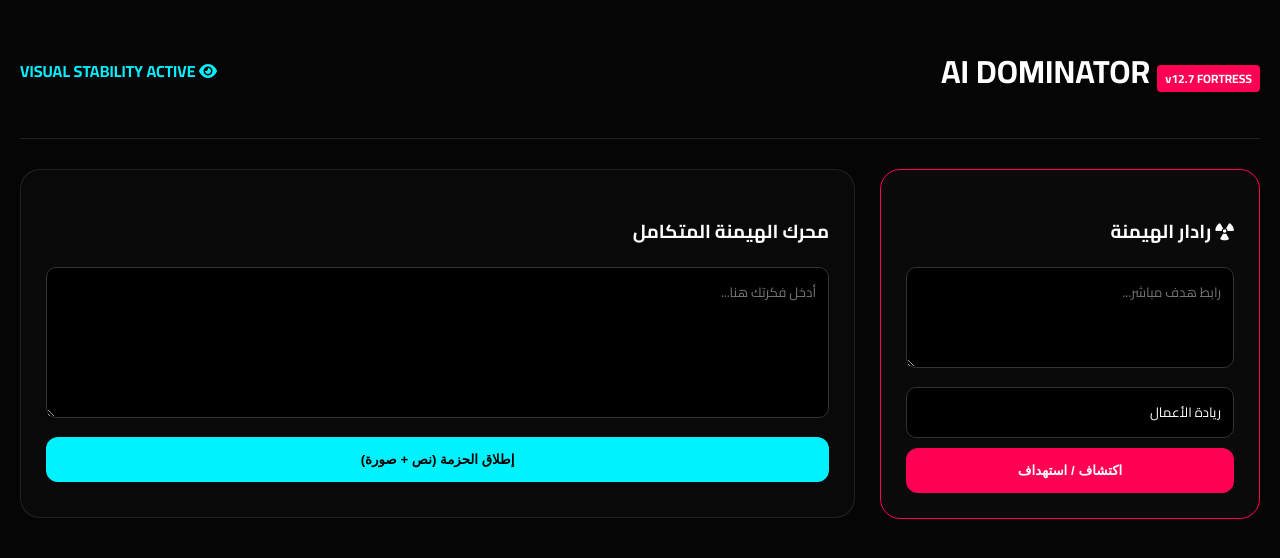
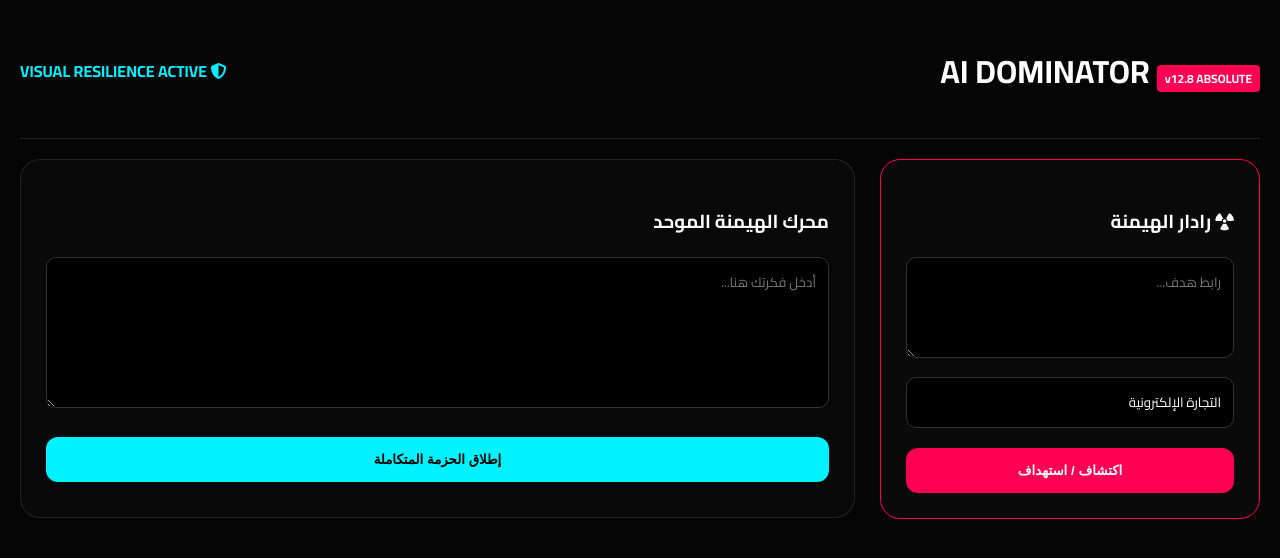
Before and after one commit to alqaed2/Dominator, a Flask app: page / in a window 1280 px wide. Shown: the top 558 px of the page. Run offline with Flask 3, Linux system fonts and the light colour scheme.

Commit message:
Update index.html

```diff
--- a/templates/index.html
+++ b/templates/index.html
@@ -2,7 +2,7 @@
 <html lang="ar" dir="rtl">
 <head>
     <meta charset="UTF-8">
-    <title>AI DOMINATOR | v12.7 FORTRESS</title>
+    <title>AI DOMINATOR | v12.8 ABSOLUTE</title>
     <link href="https://fonts.googleapis.com/css2?family=Cairo:wght@400;700;900&display=swap" rel="stylesheet">
     <link href="https://cdnjs.cloudflare.com/ajax/libs/font-awesome/6.4.0/css/all.min.css" rel="stylesheet">
     <style>
@@ -11,31 +11,28 @@
         .cyber-card { background: rgba(255,255,255,0.02); border: 1px solid rgba(255,255,255,0.1); border-radius: 20px; padding: 25px; margin-bottom: 20px; }
         .dashboard-grid { display: grid; grid-template-columns: 380px 1fr; gap: 25px; }
         .output-wrapper { display: grid; grid-template-columns: 1fr 400px; gap: 20px; }
-        .cyber-btn { width: 100%; padding: 15px; border: none; border-radius: 12px; background: var(--neon-blue); color: #000; font-weight: 900; cursor: pointer; transition: 0.3s; }
+        .image-vault { border: 2px solid var(--neon-blue); border-radius: 20px; overflow: hidden; background: #000; height: 450px; display: flex; align-items: center; justify-content: center; position: relative; cursor: pointer; }
+        .image-vault img { width: 100%; height: 100%; object-fit: cover; }
+        .cyber-btn { width: 100%; padding: 15px; border: none; border-radius: 12px; background: var(--neon-blue); color: #000; font-weight: 900; cursor: pointer; transition: 0.3s; margin-top: 10px; }
         .tab-btn { padding: 12px 25px; background: #111; border: 1px solid #333; color: #888; cursor: pointer; border-radius: 12px 12px 0 0; }
         .tab-btn.active { background: var(--neon-blue); color: #000; }
-        .tab-content { display: none; background: rgba(255,255,255,0.02); border: 1px solid rgba(255,255,255,0.1); padding: 30px; line-height: 1.8; border-radius: 0 15px 15px 15px; position: relative; }
+        .tab-content { display: none; background: rgba(255,255,255,0.02); border: 1px solid rgba(255,255,255,0.1); padding: 30px; border-radius: 0 15px 15px 15px; }
         .tab-content.active { display: block; }
-        .image-vault { border: 2px solid var(--neon-blue); border-radius: 20px; overflow: hidden; background: #000; height: 450px; display: flex; align-items: center; justify-content: center; position: relative; }
-        .image-vault img { width: 100%; height: 100%; object-fit: cover; }
-        .copy-btn { position: absolute; top: 20px; left: 20px; background: var(--neon-red); color: #fff; border: none; padding: 8px 15px; border-radius: 8px; cursor: pointer; font-weight: 700; }
-        .modal { position: fixed; top: 0; left: 0; width: 100%; height: 100%; background: rgba(0,0,0,0.98); display: none; align-items: center; justify-content: center; z-index: 10000; backdrop-filter: blur(15px); }
-        .modal-content { width: 90%; max-width: 950px; background: #080808; border: 1px solid var(--neon-blue); padding: 40px; border-radius: 25px; max-height: 85vh; overflow-y: auto; }
         textarea, input { width: 100%; background: #000; border: 1px solid #333; color: #fff; padding: 12px; border-radius: 10px; margin-bottom: 10px; box-sizing: border-box; font-family: inherit; }
     </style>
 </head>
 <body>
-    <header style="display:flex; justify-content:space-between; align-items:center; margin-bottom:30px; border-bottom:1px solid #222; padding-bottom:15px;">
-        <h1>AI DOMINATOR <span style="background:var(--neon-red); padding:2px 8px; border-radius:4px; font-size:12px;">v12.7 FORTRESS</span></h1>
-        <div style="color:var(--neon-blue); font-weight:700;"><i class="fas fa-eye"></i> VISUAL STABILITY ACTIVE</div>
+    <header style="display:flex; justify-content:space-between; align-items:center; border-bottom:1px solid #222; padding-bottom:15px; margin-bottom:20px;">
+        <h1>AI DOMINATOR <span style="background:var(--neon-red); padding:2px 8px; border-radius:4px; font-size:12px;">v12.8 ABSOLUTE</span></h1>
+        <div style="color:var(--neon-blue); font-weight:700;"><i class="fas fa-shield-alt"></i> VISUAL RESILIENCE ACTIVE</div>
     </header>
 
     <div class="dashboard-grid">
         <div class="sidebar">
             <div class="cyber-card" style="border:1px solid var(--neon-red);">
                 <h3><i class="fas fa-radiation"></i> رادار الهيمنة</h3>
-                <textarea id="targetData" rows="3" placeholder="رابط هدف مباشر..."></textarea>
-                <input id="niche" value="ريادة الأعمال">
+                <textarea id="targetData" rows="3" placeholder="رابط هدف..."></textarea>
+                <input id="niche" value="التجارة الإلكترونية">
                 <button onclick="triggerDiscovery()" id="discoverBtn" class="cyber-btn" style="background:var(--neon-red); color:#fff;">اكتشاف / استهداف</button>
                 <div id="goldSuggestions"></div>
             </div>
@@ -43,9 +40,9 @@
 
         <div class="main-content">
             <div class="cyber-card">
-                <h3>محرك الهيمنة المتكامل</h3>
+                <h3>محرك الهيمنة الموحد</h3>
                 <textarea id="inputText" rows="5" placeholder="أدخل فكرتك هنا..."></textarea>
-                <button id="generateBtn" onclick="startDominanceEngine()" class="cyber-btn">إطلاق الحزمة (نص + صورة)</button>
+                <button id="generateBtn" onclick="startDominanceEngine()" class="cyber-btn">إطلاق الحزمة المتكاملة</button>
                 <div id="engineStatus" style="margin-top:10px; color:var(--neon-blue); font-weight:700;"></div>
             </div>
 
@@ -60,40 +57,27 @@
                         <div id="linkedin" class="tab-content active"><div id="linkedinContent" style="white-space: pre-wrap;"></div></div>
                         <div id="twitter" class="tab-content"><div id="twitterContent" style="white-space: pre-wrap;"></div></div>
                         <div id="tiktok" class="tab-content">
-                            <div id="videoPrompt" style="background:#000; padding:15px; border-radius:10px; font-family:monospace; font-size:11px; color:var(--neon-blue); margin-bottom:15px; white-space:pre-wrap;"></div>
+                            <div id="videoPrompt" style="background:#000; padding:15px; border-radius:10px; font-family:monospace; font-size:11px; color:var(--neon-blue); margin-bottom:15px; white-space:pre-wrap; border:1px solid #111;"></div>
                             <div id="tiktokScript" style="white-space: pre-wrap;"></div>
                         </div>
                     </div>
                     <div class="image-side">
                         <h3 style="color:var(--neon-blue);"><i class="fas fa-image"></i> الأصل البصري</h3>
-                        <div class="image-vault" id="imageVault">
+                        <div class="image-vault" id="imageVault" onclick="refreshImage()">
                             <div id="imageLoader">جاري التظهير...</div>
                             <img id="finalImage" style="display:none;" />
                         </div>
-                        <button onclick="refreshImage()" class="cyber-btn" style="margin-top:10px; background:#222; color:#fff; font-size:12px;">إعادة توليد الصورة 🔄</button>
-                        <button onclick="copyContent('linkedinContent')" class="cyber-btn" style="margin-top:10px; background:var(--neon-red); color:#fff;">نسخ النص 📋</button>
+                        <button onclick="copyContent('linkedinContent')" class="cyber-btn" style="background:var(--neon-red); color:#fff;">نسخ النص 📋</button>
+                        <p style="font-size:11px; opacity:0.5; margin-top:10px;">* انقر على الصورة لإعادة المحاولة في حال فشل التحميل.</p>
                     </div>
                 </div>
             </div>
         </div>
     </div>
 
-    <!-- Modal -->
-    <div id="superPostModal" class="modal">
-        <div class="modal-content">
-            <h1 style="color:var(--neon-red);">🧬 مختبر التخليق</h1>
-            <div id="superPostContent" style="white-space:pre-wrap; background:rgba(0,242,255,0.03); padding:20px; border-radius:15px; border:1px solid rgba(0,242,255,0.1); line-height:1.8;"></div>
-            <div id="sourcePosts" style="display:grid; grid-template-columns:1fr 1fr; gap:15px;"></div>
-            <div style="margin-top:30px; display:flex; gap:15px;">
-                <button onclick="document.getElementById('superPostModal').style.display='none'" class="cyber-btn" style="background:none; border:1px solid #fff; color:#fff; width:auto; padding:10px 30px;">إغلاق</button>
-                <button onclick="useAsIdea()" class="cyber-btn">استخدام كفكرة</button>
-            </div>
-        </div>
-    </div>
-
     <script>
         let lastAlchemyResult = null;
-        let currentImageUrl = "";
+        let currentPrompt = "";
 
         async function triggerDiscovery() {
             const btn = document.getElementById('discoverBtn');
@@ -101,22 +85,10 @@
             try {
                 const res = await fetch('/alchemy/discover', {method:'POST', headers:{'Content-Type':'application/json'}, body:JSON.stringify({niche: document.getElementById('niche').value, target_data: document.getElementById('targetData').value})});
                 lastAlchemyResult = await res.json();
-                document.getElementById('goldSuggestions').innerHTML = `<div class="cyber-card" style="padding:10px; margin-top:10px;">🌟 مرسوم جاهز <button onclick="openModal()" class="cyber-btn" style="padding:5px; margin-top:5px;">عرض</button></div>`;
+                document.getElementById('goldSuggestions').innerHTML = `<div class="cyber-card" style="padding:10px; margin-top:10px;">🌟 مرسوم جاهز <button onclick="openModal()" class="cyber-btn" style="padding:5px; margin-top:5px;">فتح</button></div>`;
             } catch (e) { alert("خطأ في الاتصال"); }
             btn.disabled = false; btn.innerHTML = "اكتشاف / استهداف";
         }
-
-        function openModal() {
-            document.getElementById('superPostModal').style.display = 'flex';
-            document.getElementById('superPostContent').innerText = lastAlchemyResult.super_post;
-            let html = "";
-            lastAlchemyResult.sources.forEach(s => {
-                html += `<div class="source-item"><b>@${s.author}</b><p style="font-size:12px;">${s.text.substring(0,100)}...</p></div>`;
-            });
-            document.getElementById('sourcePosts').innerHTML = html;
-        }
-
-        function useAsIdea() { document.getElementById('inputText').value = lastAlchemyResult.super_post; document.getElementById('superPostModal').style.display = 'none'; }
 
         async function startDominanceEngine() {
             const idea = document.getElementById('inputText').value;
@@ -124,43 +96,8 @@
             document.getElementById('generateBtn').disabled = true;
             document.getElementById('outputSection').style.display = 'block';
             document.getElementById('imageLoader').style.display = 'block';
+            document.getElementById('imageLoader').innerText = "جاري التظهير...";
             document.getElementById('finalImage').style.display = 'none';
-            document.getElementById('engineStatus').innerText = "🚀 جاري التخليق...";
 
             try {
-                const res = await fetch('/generate_all', {method:'POST', headers:{'Content-Type':'application/json'}, body:JSON.stringify({text: idea})});
-                const data = await res.json();
-                document.getElementById('linkedinContent').innerText = data.linkedin;
-                document.getElementById('twitterContent').innerText = data.twitter;
-                document.getElementById('tiktokScript').innerText = data.tiktok;
-                currentImageUrl = data.image_url;
-
-                const img = document.getElementById('finalImage');
-                img.src = data.image_url;
-                img.onload = () => { document.getElementById('imageLoader').style.display = 'none'; img.style.display = 'block'; };
-                img.onerror = () => { document.getElementById('imageLoader').innerText = "⚠️ فشل تحميل الصورة. اضغط إعادة توليد."; };
-
-                document.getElementById('engineStatus').innerText = "✅ تم الإطلاق!";
-            } catch(e) { alert("فشل التوليد"); }
-            document.getElementById('generateBtn').disabled = false;
-        }
-
-        function refreshImage() {
-            const img = document.getElementById('finalImage');
-            img.style.display = 'none';
-            document.getElementById('imageLoader').style.display = 'block';
-            document.getElementById('imageLoader').innerText = "جاري المحاولة مرة أخرى...";
-            img.src = currentImageUrl + "&retry=" + Math.random();
-        }
-
-        function openTab(evt, p) {
-            document.querySelectorAll('.tab-content').forEach(c => c.style.display = 'none');
-            document.querySelectorAll('.tab-btn').forEach(b => b.classList.remove('active'));
-            document.getElementById(p).style.display = 'block';
-            evt.currentTarget.classList.add('active');
-        }
-
-        function copyContent(id) { navigator.clipboard.writeText(document.getElementById(id).innerText); alert("تم النسخ!"); }
-    </script>
-</body>
-</html>
+                const res = await fetch('/generate_all', {method:'POST', headers:{'Content-Type':'
```
